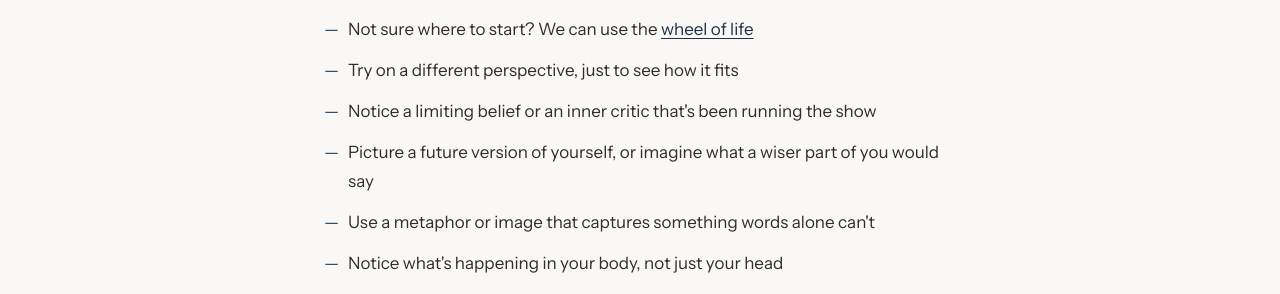
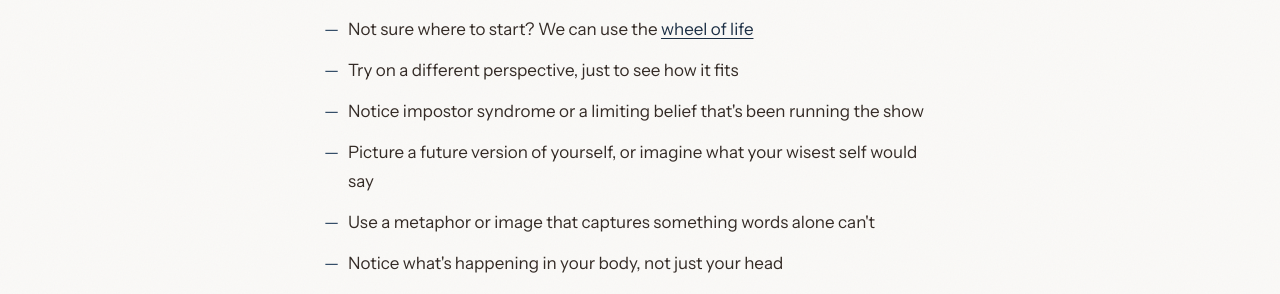
Before and after one commit to dbough/completely-human-coaching-com, a Jekyll site: the page built from what-to-expect/index.html, in a window 1280 px wide and 900 px high, scrolled down 3175 px. Shown: the part 159-453 px from the top of the window. Built offline with Jekyll 4.4.1, drawn with Linux system fonts in a browser that asks for light colours; part of the change alters nothing that is shown; some of the changed text lies outside the part shown.

Commit message:
Update FAQ page terms and add health-challenge question
Swaps "inner critic"/"wiser part" for impostor syndrome/wisest self language, replaces the session-count answer, and adds a new health-challenge FAQ (moved from the Home page's who-list).

Co-Authored-By: Claude Sonnet 5 <noreply@anthropic.com>

```diff
--- a/what-to-expect/index.html
+++ b/what-to-expect/index.html
@@ -149,8 +149,8 @@ og_image: "https://completelyhumancoaching.com/og-image.png"
         <li>Look at where you feel genuinely fulfilled, and where you don't</li>
         <li>Not sure where to start? We can use the <a href="/resources/wheel-of-life.pdf" target="_blank" rel="noopener">wheel of life</a></li>
         <li>Try on a different perspective, just to see how it fits</li>
-        <li>Notice a limiting belief or an inner critic that's been running the show</li>
-        <li>Picture a future version of yourself, or imagine what a wiser part of you would say</li>
+        <li>Notice impostor syndrome or a limiting belief that's been running the show</li>
+        <li>Picture a future version of yourself, or imagine what your wisest self would say</li>
         <li>Use a metaphor or image that captures something words alone can't</li>
         <li>Notice what's happening in your body, not just your head</li>
         <li>Change positions — literally get up and move if it helps something shift</li>
@@ -277,9 +277,17 @@ og_image: "https://completelyhumancoaching.com/og-image.png"
 
         <details class="wte-faq-item">
           <summary>How often should we meet, and how many sessions will I need?</summary>
-          <p>There's no prescribed number. Growth takes time and effort — you can't rush it. That
-          said, 6 to 7 sessions is typically a good place to start, meeting every two to three
-          weeks.</p>
+          <p>There's no prescribed number, and change takes time. Most people start with a 3 or 6
+          session package, meeting every two to three weeks. Ongoing coaching is available after
+          that.</p>
+        </details>
+
+        <details class="wte-faq-item">
+          <summary>Can you work with me if I'm dealing with a health challenge?</summary>
+          <p>Yes. Many people come to coaching while facing something like cancer, chronic illness,
+          or ADHD, and figuring out what life looks like now. Coaching isn't medical care or
+          therapy, but it can help you find your footing and get clear on what matters most. If
+          you'd like to talk it through first, bring it up on an intro call.</p>
         </details>
 
         <details class="wte-faq-item">
```
